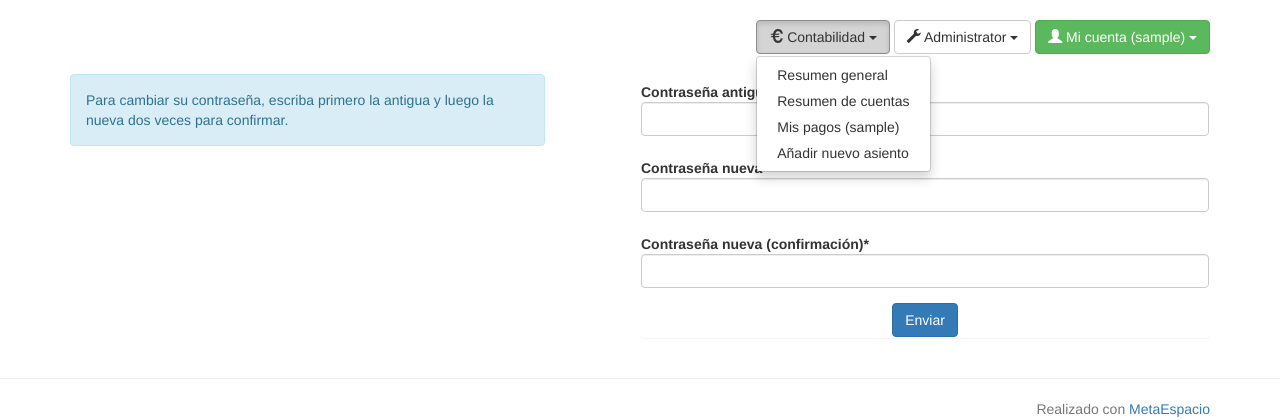
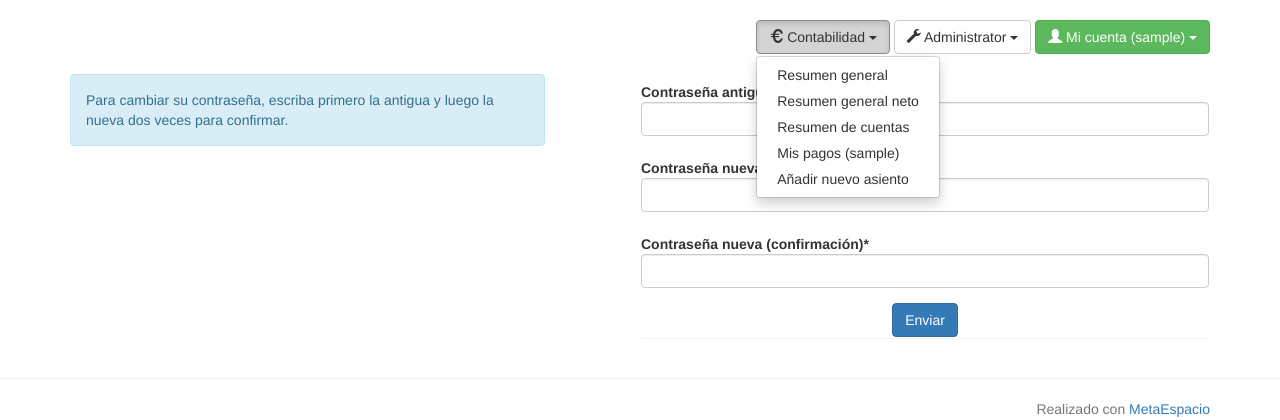
Before and after one commit to kreitek/metaespacio, a Django app: page /accounts/password_change/ in a window 1280 px wide, after a click on "Contabilidad". Shown: the part 52-472 px from the top of the page. Run offline with Django 3.2, Linux system fonts and the light colour scheme; a user stored in the database is signed in; tables that the repository leaves empty hold one stand-in row (values such as "Sample post"); parts of the project's set-up code (start-up, migrations or seed data) failed here and were passed over; some libraries are stand-ins or nearby versions.

Commit message:
Se muestra en el menú contabiliadad el remun general neto

```diff
--- a/metaespacio/common/templates/common/_menu_user.html
+++ b/metaespacio/common/templates/common/_menu_user.html
@@ -2,7 +2,10 @@
 <div class="btn-group">
     <button type="button" class="btn btn-default dropdown-toggle" data-toggle="dropdown"><i class="glyphicon glyphicon-euro"></i> Contabilidad <span class="caret"></span></button>
     <ul role="menu" class="dropdown-menu">
+        {% if user.is_superuser %}
         <li><a href="{% url 'resumen' %}"> Resumen general </a></li>
+        {% endif %}
+        <li><a href="/contabilidad/resumen?cuentas=Neto"> Resumen general neto </a></li>
         <li><a href="{% url 'cuentas' %}"> Resumen de cuentas </a></li>
         <li><a href="{% url 'lineas_usuario' user.username %}"> Mis pagos ({{ user.username }}) </a></li>
         {% if user.is_superuser %}
```
